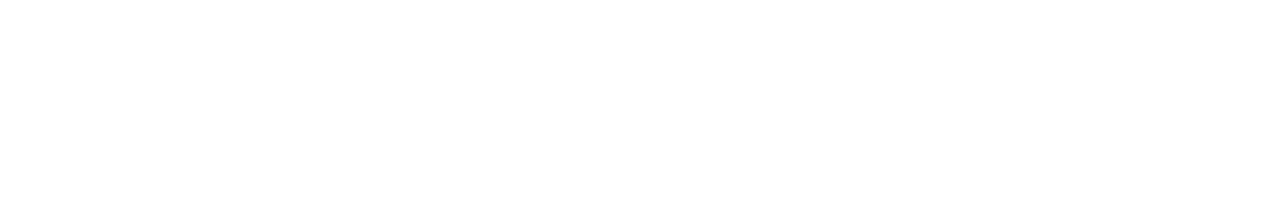
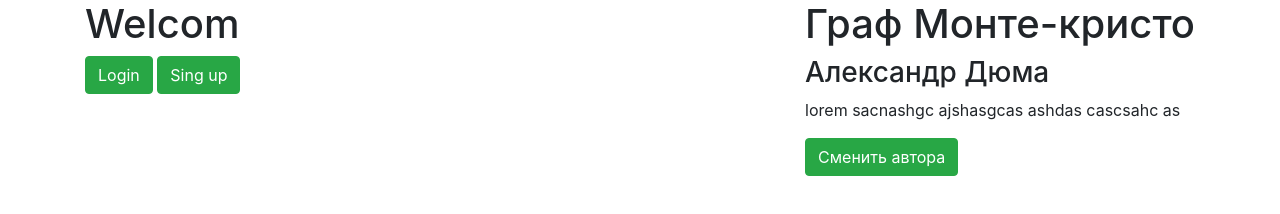
Before and after one commit to jeckvorobey/practiceVue, a plain HTML site: page components/index.html in a window 1280 px wide. Drawn offline with nearby package versions, Linux system fonts and the light colour scheme.

Commit message:
Попрактиковался в создании компонентов и их взаимодействии с основным приложением

```diff
--- a/components/index.html
+++ b/components/index.html
@@ -1,11 +1,32 @@
 <!DOCTYPE html>
-<html lang="en">
+<html lang="ru">
 <head>
     <meta charset="UTF-8">
-    <title>Title</title>
+    <title>Компоненты</title>
+    <link rel="stylesheet" href="https://stackpath.bootstrapcdn.com/bootstrap/4.3.1/css/bootstrap.min.css"
+          integrity="sha384-ggOyR0iXCbMQv3Xipma34MD+dH/1fQ784/j6cY/iJTQUOhcWr7x9JvoRxT2MZw1T" crossorigin="anonymous">
     <link rel="stylesheet" href="style.css">
 </head>
 <body>
+<div id="app">
+    <div class="container">
+        <template id="task">
+            <div class="task">
+                <h1>Welcom</h1>
+                <button class="btn btn-success">Login</button>
+                <button class="btn btn-success">Sing up</button>
+            </div>
+        </template>
+        <template id="book">
+            <div class="book">
+                <h1>{{ title }}</h1>
+                <h3>{{ author }}</h3>
+                <p>{{ text }}</p>
+                <button class="btn btn-success" v-on:click.stop="changeAuthor">Сменить автора</button>
+            </div>
+        </template>
+    </div>
+</div>
 
 <script src="https://cdn.jsdelivr.net/npm/vue/dist/vue.js"></script>
 <script src="main.js"></script>
--- a/components/main.js
+++ b/components/main.js
@@ -0,0 +1,25 @@
+Vue.component('task', {
+    template: 'task'
+});
+
+Vue.component('book', {
+    template: 'book',
+    props: 'book'
+});
+
+new Vue({
+    el: '#app',
+    data: {
+        author: 'Александр Дюма',
+        title: 'Граф Монте-кристо',
+        text: 'lorem sacnashgc ajshasgcas ashdas cascsahc as'
+    },
+    methods: {
+        changeAuthor:
+            function () {
+                return {
+                    author: this.author = 'Дюма Александр'
+                }
+            }
+    }
+});
--- a/components/style.css
+++ b/components/style.css
@@ -0,0 +1,4 @@
+.container {
+    display: flex;
+    justify-content: space-between;
+}
```
